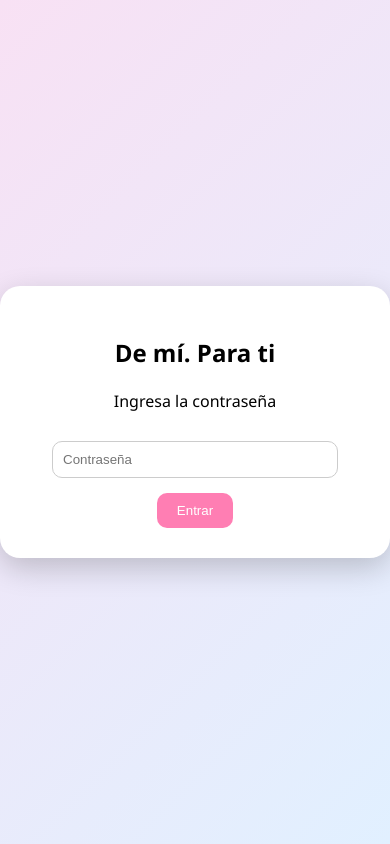
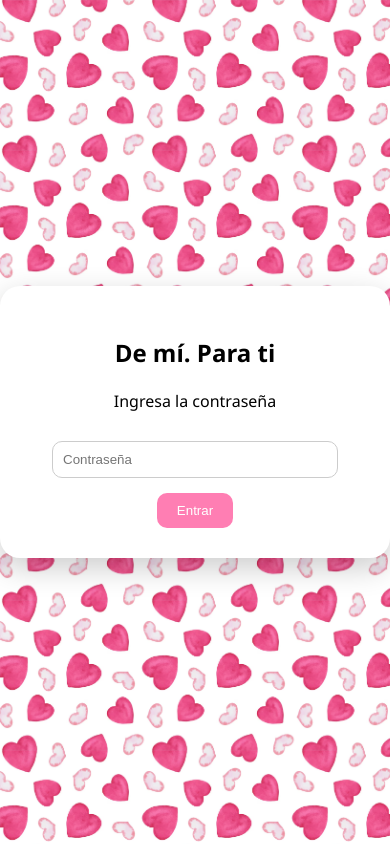
Before and after one commit to johannakeirabadilloz-tech/carta, a plain HTML site: page index.html in a window 390 px wide. Drawn offline with Linux system fonts and the light colour scheme.

Commit message:
Update index.html
Corrección de errores

```diff
--- a/index.html
+++ b/index.html
@@ -81,7 +81,7 @@ body {
         background:
             url('izquierda.jpeg') left center no-repeat,
             url('derecha.jpeg') right center no-repeat,
-            url('corazones.jpeg'),
+            url('corazon.jpeg'),
             linear-gradient(135deg, #f8e1f4, #e1f0ff);
 
         background-size: 80px auto, 80px auto, 150px, cover;
```
